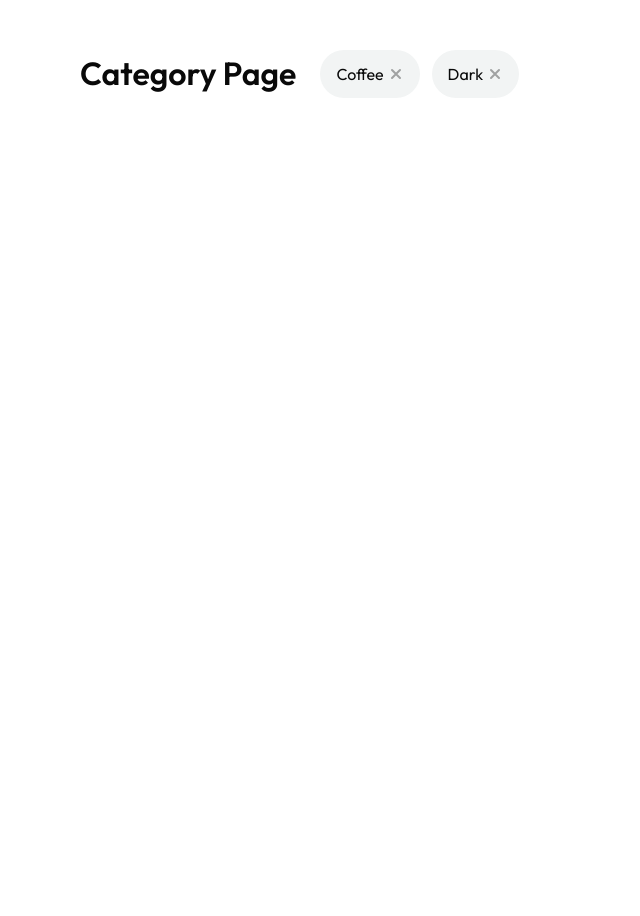
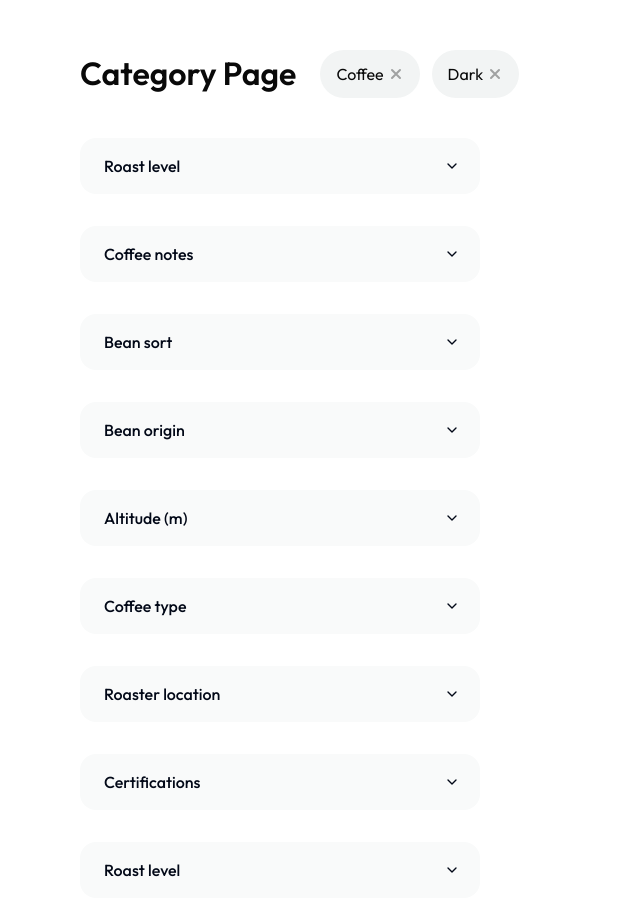
Before and after one commit to neharadialcode/shadcn-practice, a Next.js app: page / in a window 1280 px wide. Shown: the part 5580-6496 px from the top of the page, without its empty margins (0-640 px from the left). Before the commit the page ends 5798 px from the top, so only its background shows below. Built offline with nearby package versions, Linux system fonts and the light colour scheme.

Commit message:
add accordian

```diff
--- a/package.json
+++ b/package.json
@@ -9,6 +9,7 @@
     "lint": "next lint"
   },
   "dependencies": {
+    "@radix-ui/react-accordion": "^1.1.2",
     "@radix-ui/react-dialog": "^1.0.5",
     "@radix-ui/react-label": "^2.0.2",
     "@radix-ui/react-navigation-menu": "^1.1.4",
--- a/src/components/BeanCategory.jsx
+++ b/src/components/BeanCategory.jsx
@@ -1,6 +1,15 @@
 import React from "react";
 import { Button } from "./ui/button";
-import { CrossIcon } from "./Icons";
+import { BlackSearch, CrossIcon } from "./Icons";
+import {
+  Accordion,
+  AccordionContent,
+  AccordionItem,
+  AccordionTrigger,
+} from "@/components/ui/accordion";
+import { beanCategories } from "./Helper";
+import { Input } from "./ui/input";
+import { Label } from "./ui/label";
 
 const BeanCategory = () => {
   return (
@@ -10,13 +19,13 @@ const BeanCategory = () => {
           Category Page
         </h2>
         <div className="flex gap-3 items-center">
-          <Button className="flex items-center py-3 px-4 text-base font-normal text-[#090909] rounded-[24px] bg-[#F2F4F4] h-full">
+          <Button className="flex items-center py-3 px-4 text-base font-normal text-[#090909] rounded-[24px] bg-[#F2F4F4] h-full hover:opacity-80">
             Coffee
             <span className="ms-1">
               <CrossIcon />
             </span>
           </Button>
-          <Button className="flex items-center py-3 px-4 text-base font-normal text-[#090909] rounded-[24px] bg-[#F2F4F4] h-full">
+          <Button className="flex items-center py-3 px-4 text-base font-normal text-[#090909] rounded-[24px] bg-[#F2F4F4] h-full hover:opacity-80">
             Dark
             <span className="ms-1">
               <CrossIcon />
@@ -24,7 +33,59 @@ const BeanCategory = () => {
           </Button>
         </div>
       </div>
-      <div className="max-w-[400px]"></div>
+      <div className="max-w-[400px]">
+        <Accordion type="single" collapsible className="w-full">
+          {beanCategories.map((category, index) => {
+            return (
+              <AccordionItem
+                // key={index}
+                value={index}
+                defaultOpen={index === 1}
+                className="mb-8  border-b-0"
+              >
+                <AccordionTrigger className="ps-6 pe-5 py-4 bg-[#f9fafa] rounded-2xl">
+                  {category.heading}
+                </AccordionTrigger>
+                <AccordionContent className="pt-5">
+                  <div className="relative">
+                    <Label htmlFor="icon" className="outline-none border-0">
+                      <span className="opacity-40 absolute right-4 top-[50%] -translate-y-[50%]">
+                        <BlackSearch />
+                      </span>
+                    </Label>
+                    <Input
+                      id="icon"
+                      placeholder={category.placeholder}
+                      className="border-0 outline-none pb-4 px-4 border-b rounded-none focus:outline-none"
+                    />
+                  </div>
+                </AccordionContent>
+              </AccordionItem>
+            );
+          })}
+          {/* <AccordionItem value="item-1" className="  mb-8  border-b-0">
+        <AccordionTrigger className="ps-6 pe-5 py-4 bg-[#f9fafa] rounded-2xl">
+          Is it accessible?
+        </AccordionTrigger>
+        <AccordionContent className="pt-5 px-4">
+          Yes. It adheres to the WAI-ARIA design pattern.
+        </AccordionContent>
+      </AccordionItem>
+      <AccordionItem value="item-2">
+        <AccordionTrigger>Is it styled?</AccordionTrigger>
+        <AccordionContent>
+          Yes. It comes with default styles that matches the other
+          components&apos; aesthetic.
+        </AccordionContent>
+      </AccordionItem>
+      <AccordionItem value="item-3">
+        <AccordionTrigger>Is it animated?</AccordionTrigger>
+        <AccordionContent>
+          Yes. It's animated by default, but you can disable it if you prefer.
+        </AccordionContent>
+      </AccordionItem> */}
+        </Accordion>
+      </div>
     </div>
   );
 };
--- /dev/null
+++ b/src/components/CategoryAccordian.jsx
@@ -0,0 +1,34 @@
+import {
+  Accordion,
+  AccordionContent,
+  AccordionItem,
+  AccordionTrigger,
+} from "@/components/ui/accordion";
+
+export const CategoryAccordian = () => {
+  return (
+    <Accordion type="single" collapsible className="w-full">
+      <AccordionItem value="item-1" className="  mb-8  border-b-0">
+        <AccordionTrigger className="ps-6 pe-5 py-4 bg-[#f9fafa] rounded-2xl">
+          Is it accessible?
+        </AccordionTrigger>
+        <AccordionContent className="pt-5 px-4">
+          Yes. It adheres to the WAI-ARIA design pattern.
+        </AccordionContent>
+      </AccordionItem>
+      <AccordionItem value="item-2">
+        <AccordionTrigger>Is it styled?</AccordionTrigger>
+        <AccordionContent>
+          Yes. It comes with default styles that matches the other
+          components&apos; aesthetic.
+        </AccordionContent>
+      </AccordionItem>
+      <AccordionItem value="item-3">
+        <AccordionTrigger>Is it animated?</AccordionTrigger>
+        <AccordionContent>
+          Yes. It's animated by default, but you can disable it if you prefer.
+        </AccordionContent>
+      </AccordionItem>
+    </Accordion>
+  );
+};
--- a/src/components/Helper.jsx
+++ b/src/components/Helper.jsx
@@ -1,6 +1,11 @@
 import React from "react";
 import { CheckMark, Database, ProductData, SearchIcon } from "./Icons";
-import { ChocolateBadge, GreenBadge, OrangeBadge, RedeBadge } from "./AllBadges";
+import {
+  ChocolateBadge,
+  GreenBadge,
+  OrangeBadge,
+  RedeBadge,
+} from "./AllBadges";
 
 export const roasterKeyFeatures = [
   {
@@ -192,9 +197,8 @@ export const qualityData = [
   },
   {
     title: "Bitterness/",
-    span:"Aroma",
+    span: "Aroma",
     value: 5,
-
   },
   {
     title: "Aftertaste",
@@ -273,5 +277,53 @@ export const beanProductList = [
     badgeThird: <OrangeBadge name={"Honey"} />,
     badgeFourth: <RedeBadge name={"caramel"} />,
   },
+];
 
+// ====== BEAN CATEGORY ===========
+export const beanCategories = [
+  {
+    heading: "Roast level",
+    placeholder: "Search Roast level...",
+    categories: ["Light", "Medium", "Dark"],
+  },
+  {
+    heading: "Coffee notes ",
+    placeholder: "Search Coffee notes...",
+    categories: ["Fruits", "Honey", "Nuts"],
+  },
+  {
+    heading: "Bean sort",
+    placeholder: "Search Bean sort...",
+    categories: ["Arabica", "Robusta SL28"],
+  },
+  {
+    heading: "Bean origin ",
+    placeholder: "Search Bean origin...",
+    categories: ["Columbia", "Peru"],
+  },
+
+  {
+    heading: "Altitude (m)",
+    placeholder: "Search Roast level...",
+    categories: ["Light", "Medium", "Dark"],
+  },
+  {
+    heading: "Coffee type ",
+    placeholder: "Search Coffee type...",
+    categories: ["Whole bean", "Pre-grind", "Pod"],
+  },
+  {
+    heading: "Roaster location ",
+    placeholder: "Search Roaster location...",
+    categories: ["Sweden", "France", "USA"],
+  },
+  {
+    heading: "Certifications ",
+    placeholder: "Search Certifications...",
+    categories: ["Rainforest", "fair trade"],
+  },
+  {
+    heading: "Roast level",
+    categories: ["Yes", "No"],
+  },
 ];
--- /dev/null
+++ b/src/components/ui/accordion.jsx
@@ -0,0 +1,41 @@
+import * as React from "react"
+import * as AccordionPrimitive from "@radix-ui/react-accordion"
+import { ChevronDown } from "lucide-react"
+
+import { cn } from "@/lib/utils"
+
+const Accordion = AccordionPrimitive.Root
+
+const AccordionItem = React.forwardRef(({ className, ...props }, ref) => (
+  <AccordionPrimitive.Item ref={ref} className={cn("border-b", className)} {...props} />
+))
+AccordionItem.displayName = "AccordionItem"
+
+const AccordionTrigger = React.forwardRef(({ className, children, ...props }, ref) => (
+  <AccordionPrimitive.Header className="flex">
+    <AccordionPrimitive.Trigger
+      ref={ref}
+      className={cn(
+        "flex flex-1 items-center justify-between py-4 font-medium transition-all [&[data-state=open]>svg]:rotate-180",
+        className
+      )}
+      {...props}>
+      {children}
+      <ChevronDown className="h-4 w-4 shrink-0 transition-transform duration-200" />
+    </AccordionPrimitive.Trigger>
+  </AccordionPrimitive.Header>
+))
+AccordionTrigger.displayName = AccordionPrimitive.Trigger.displayName
+
+const AccordionContent = React.forwardRef(({ className, children, ...props }, ref) => (
+  <AccordionPrimitive.Content
+    ref={ref}
+    className="overflow-hidden text-sm transition-all data-[state=closed]:animate-accordion-up data-[state=open]:animate-accordion-down"
+    {...props}>
+    <div className={cn("pb-4 pt-0", className)}>{children}</div>
+  </AccordionPrimitive.Content>
+))
+
+AccordionContent.displayName = AccordionPrimitive.Content.displayName
+
+export { Accordion, AccordionItem, AccordionTrigger, AccordionContent }
--- a/src/components/ui/button.jsx
+++ b/src/components/ui/button.jsx
@@ -9,7 +9,7 @@ const buttonVariants = cva(
   {
     variants: {
       variant: {
-        default: "bg-primary text-primary-foreground hover:bg-primary/90",
+        default: "bg-primary text-primary-foreground",
         destructive:
           "bg-destructive text-destructive-foreground hover:bg-destructive/90",
         outline:
```
Also changed, not shown: 1 other file (tests, documents, lock files or other folders).
